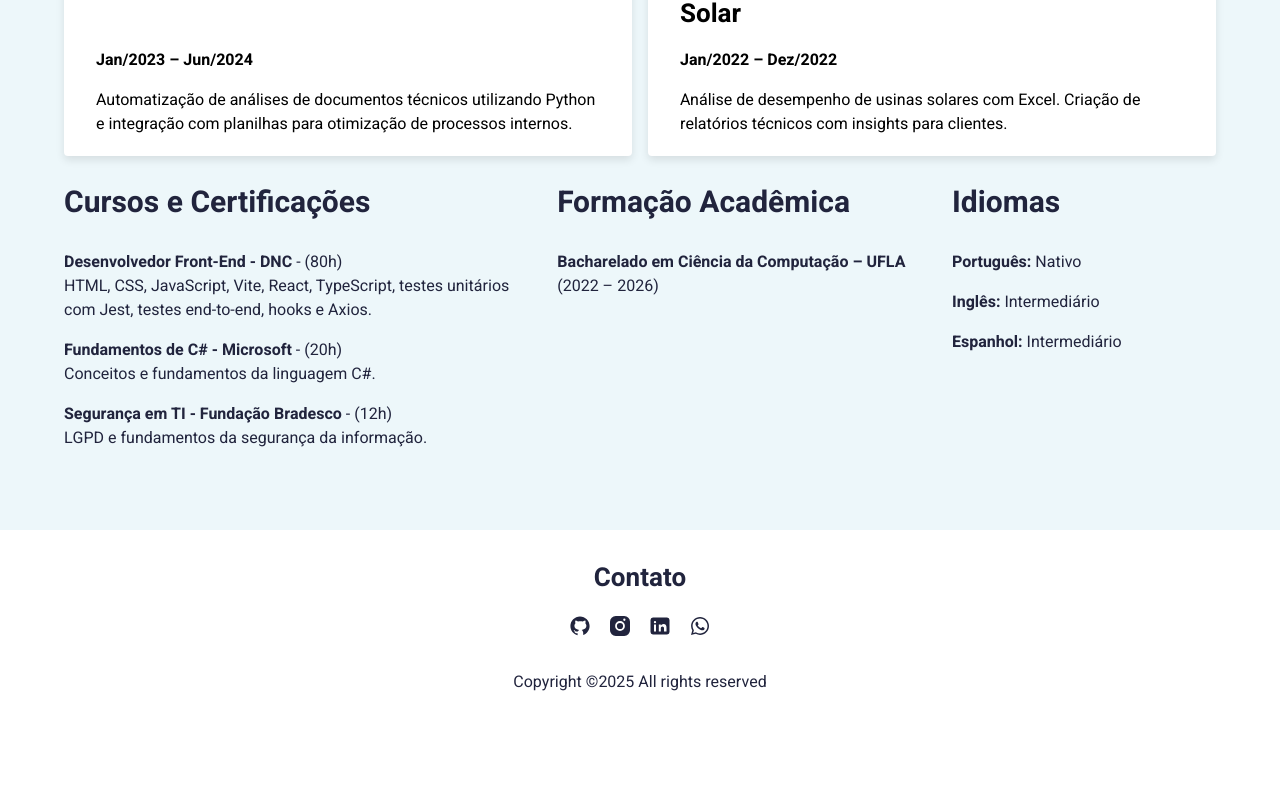
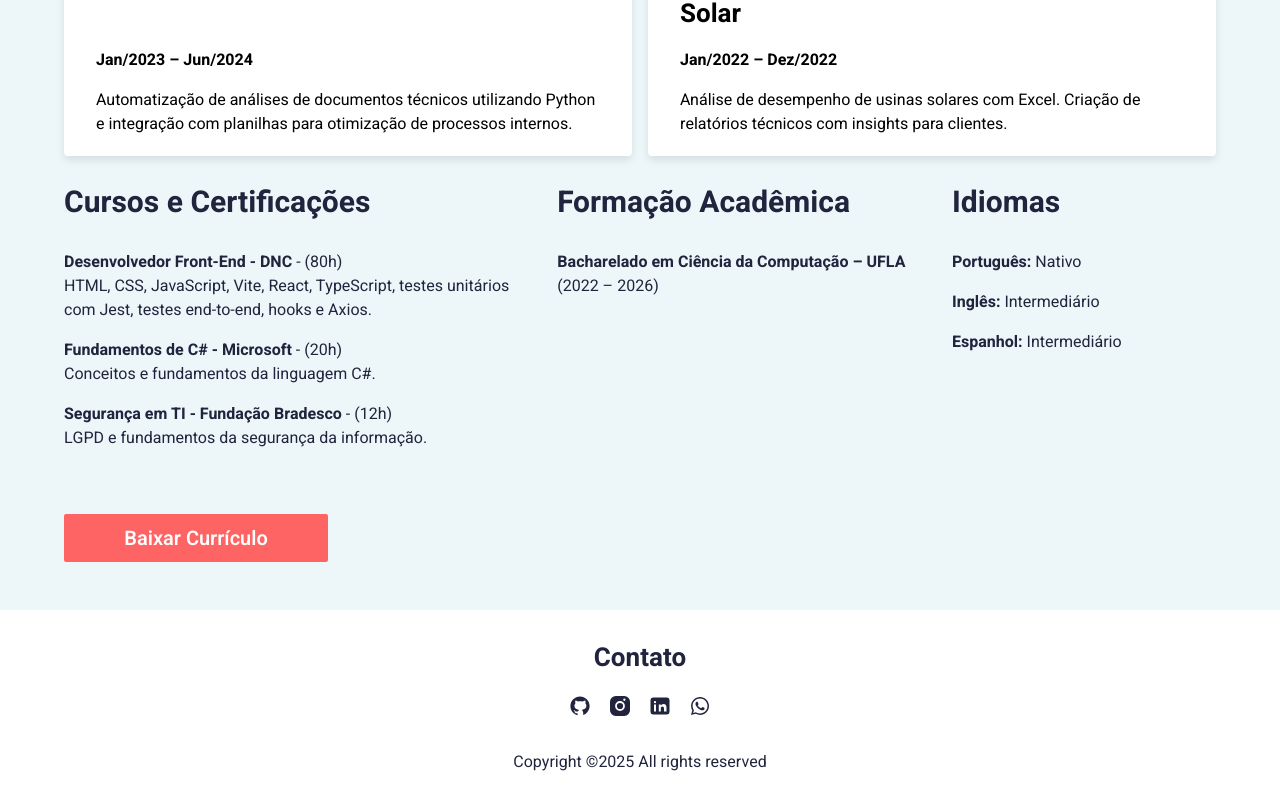
Before and after one commit to JPAzeverde/Portifolio, a React (Vite) app: page /curriculo in a window 1280 px wide. Shown: the part 1193-1999 px from the top of the page. Before the commit the page ends 1919 px from the top, so only its background shows below. Built offline with nearby package versions, Linux system fonts and the light colour scheme.

Commit message:
Adicionando botao de download na pagina de curriculo

```diff
--- a/src/components/CurriculoSection.tsx
+++ b/src/components/CurriculoSection.tsx
@@ -1,5 +1,5 @@
 import { Box, Container, Grid } from "@mui/material";
-import {GitIcon,InstagramIcon,LinkedInIcon, StyledH3,StyledH4, StyledP,WhatsAppIcon,IconWrapper} from "@/components";
+import {GitIcon,InstagramIcon,LinkedInIcon, StyledH3,StyledH4, StyledP,WhatsAppIcon,IconWrapper, StyledButton} from "@/components";
 import { pxToRem } from "@/utils";
 import styled from "styled-components";
 import { CardComponent } from "@/styled";
@@ -25,6 +25,14 @@ const HardSkilss = styled.div`
 
 export function CurriculoSection() {
   const { translations } = useLanguage();
+  const baixarCurriculo = () => {
+    const link = document.createElement("a")
+    link.href = "/CV_JoaoPedroAzevedo.pdf"  // Caminho do seu arquivo na pasta public
+    link.download = "CV_JoaoPedroAzevedo.pdf"  // Nome do arquivo ao baixar
+    document.body.appendChild(link)
+    link.click()
+    document.body.removeChild(link)
+  }
   return (
     <Box className="bgSecundary" sx={{ py: 6 }}>
         <Container maxWidth="lg">
@@ -218,6 +226,9 @@ export function CurriculoSection() {
                     <strong>{translations.curriculum.languages.spanish.title}:</strong> {translations.curriculum.languages.spanish.proficiency}
                     </StyledP>
                 </Grid>
+                <Grid size={{ xs: 12, md: 3 }}>
+                    <StyledButton className="primary" style={{margin: 'auto'}} onClick={baixarCurriculo}>{translations.homepage.downloadButton}</StyledButton>
+                </Grid>
             </Grid>
         </Container>
     </Box>
```
